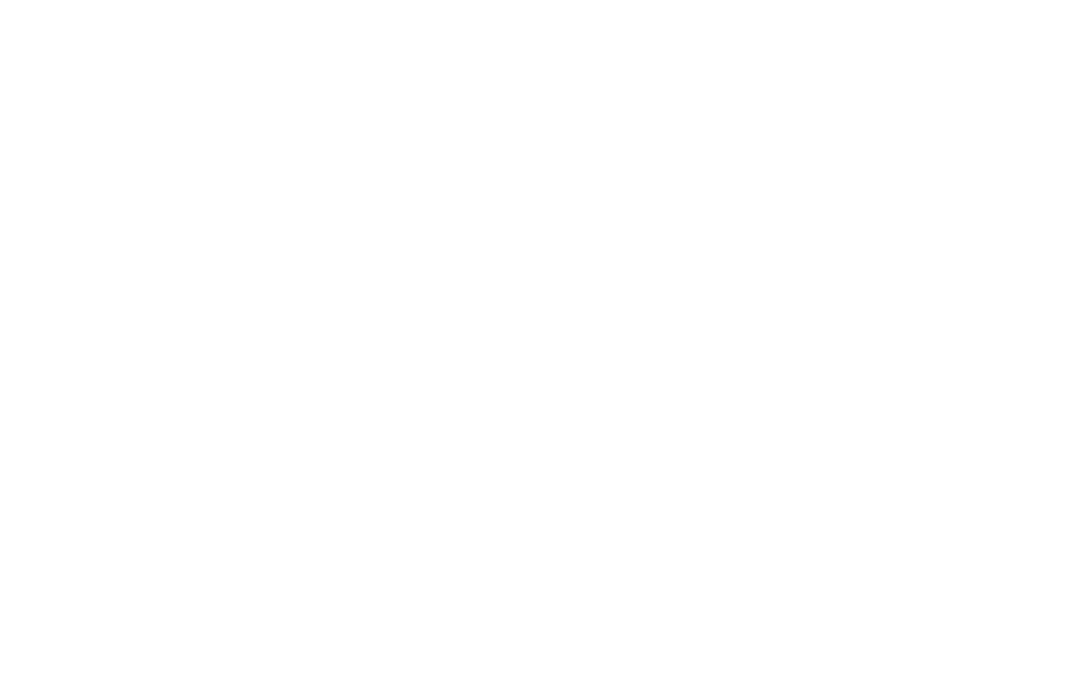
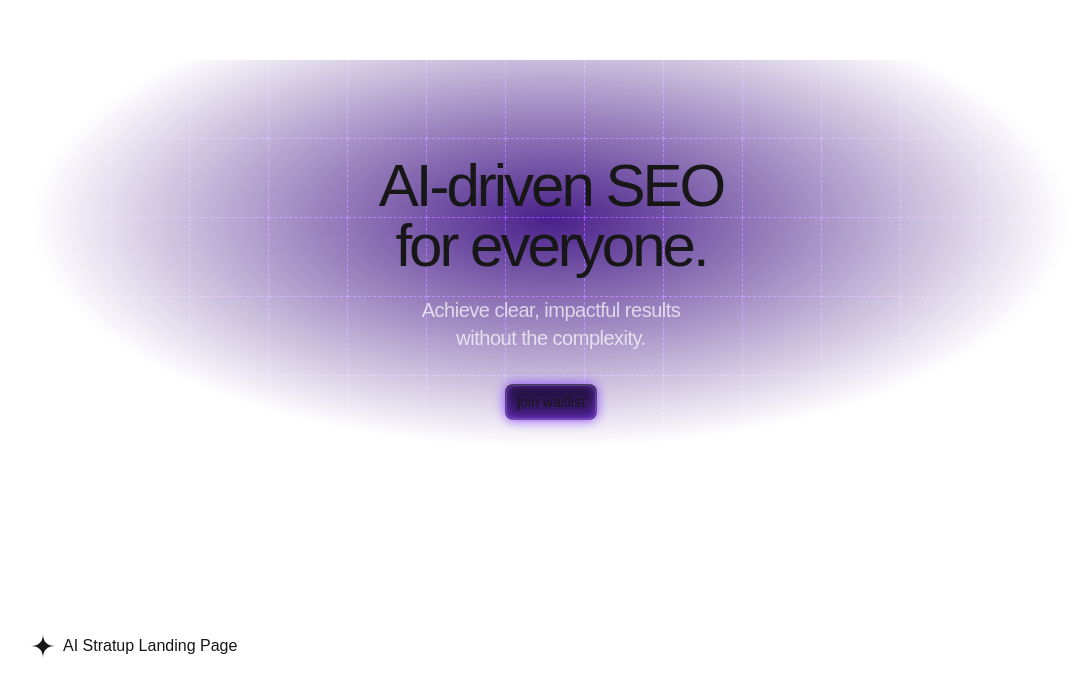
Before and after one commit to layanWORK/AI, a Next.js app: page / in a window 1280 px wide. Shown: the part 2805-3483 px from the top of the page, without its empty margins (89-1160 px from the left). Before the commit the page ends 2768 px from the top, so only its background shows below. Built offline with nearby package versions, Linux system fonts and the light colour scheme.

Commit message:
fotter done

```diff
--- a/src/app/page.tsx
+++ b/src/app/page.tsx
@@ -1,4 +1,6 @@
+import { CallToAction } from "@/sections/CallToAction";
 import { Features } from "@/sections/Features";
+import { Footer } from "@/sections/Footer";
 import { Header } from "@/sections/Header";
 import { Hero } from "@/sections/Hero";
 import { LogoTicker } from "@/sections/LogoTicker";
@@ -12,6 +14,8 @@
       <LogoTicker />
       <Features />
       <Testimonials/>
+      <CallToAction/>
+      <Footer/>
     </>
   );
 }
--- a/src/sections/CallToAction.tsx
+++ b/src/sections/CallToAction.tsx
@@ -1,3 +1,35 @@
+import Button from "@/components/button";
+import StarBg from "@/assets/stars.png";
+import gridLine from "@/assets/grid-lines.png";
 export const CallToAction = () => {
-  return <section>CallToAction</section>;
+  return (
+    <section className=" py-20 md:py-24 ">
+      <div className=" container ">
+        <div
+          className=" border border-white/15 py-24 rounded-xl overflow-hidden relative "
+          style={{
+            backgroundImage: `url(${StarBg.src})`,
+          }}
+        >
+          <div
+            className=" absolute inset-0 bg-[rgb(74,32,138)] bg-blend-overlay [mask-image:radial-gradient(50%_50%_at_50%_35%,black,transparent)]"
+            style={{
+              backgroundImage: `url(${gridLine.src})`,
+            }}
+          ></div>
+          <div className=" relative">
+            <h2 className=" text-5xl md:text-6xl max-w-sm mx-auto text-center tracking-tighter font-medium ">
+              AI-driven SEO for everyone.
+            </h2>
+            <p className=" text-center text-lg md:text-xl max-w-xs mx-auto text-white/70 px-4 mt-5 tracking-tight">
+              Achieve clear, impactful results without the complexity.
+            </p>
+            <div className="flex justify-center mt-8">
+              <Button> join waitlist</Button>
+            </div>
+          </div>
+        </div>
+      </div>
+    </section>
+  );
 };
--- a/src/sections/Footer.tsx
+++ b/src/sections/Footer.tsx
@@ -1,3 +1,35 @@
+import LogoImage from '@/assets/logo.svg'
+import XSocial from '@/assets/social-x.svg'
+import InstagramSocial from '@/assets/social-instagram.svg'
+import YoutubeSocial from '@/assets/social-youtube.svg'
+
+
 export const Footer = () => {
-  return <footer>Footer</footer>;
+  return <footer className=' py-5 border-t border-white/15'>
+
+    <div className=" container">
+      <div className='flex flex-col gap-8 lg:flex-row lg:justify-between '>
+
+
+<div className=' flex gap-2  items-center '>
+<LogoImage  className="size-6"/>
+<div className=' font-medium'>AI Stratup Landing Page</div>
+</div>
+
+
+<nav className=' flex flex-col gap-5 lg:flex-row lg:gap-7'>
+  <a href='#' className=' text-sm text-white/70 hover:text-white transition'>ggggggg</a>
+  <a href='#' className=' text-sm text-white/70 hover:text-white transition'>2kjjhjn</a>
+  <a href='#' className=' text-sm text-white/70 hover:text-white transition'>3nknk</a>
+  <a href='#' className=' text-sm text-white/70 hover:text-white transition'>4lkmlm</a>
+</nav>
+
+
+<div className=' flex gap-5  '>
+<XSocial className= " text-white/70 hover:text-white transition "/>
+<InstagramSocial className= " text-white/70 hover:text-white transition "/>
+<YoutubeSocial className= " text-white/70 hover:text-white transition "/>
+</div> </div>
+    </div>
+  </footer>;
 };
```
